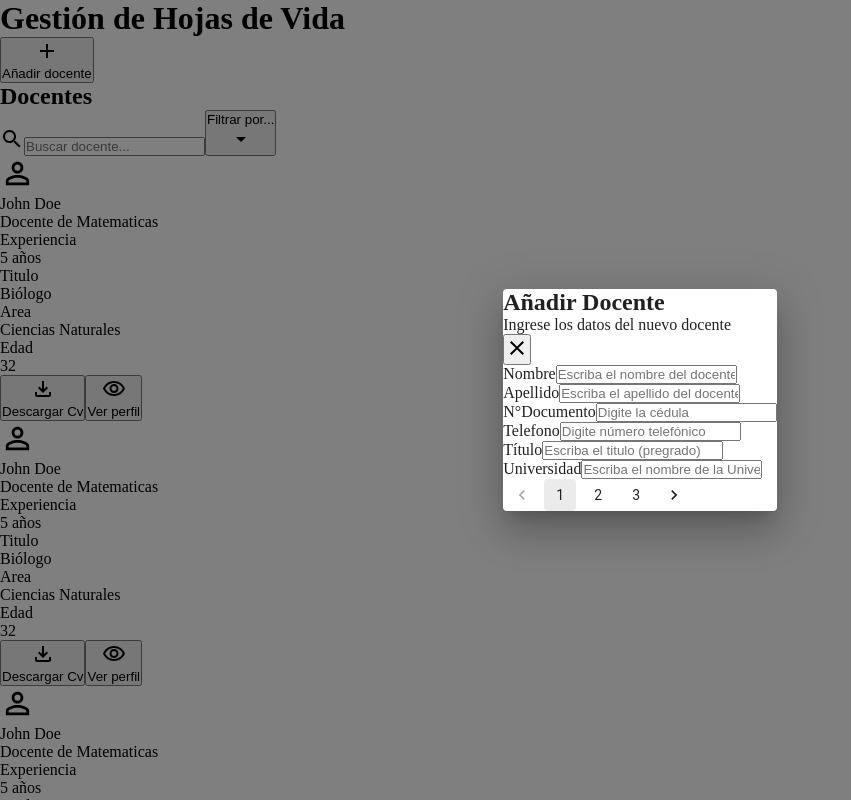
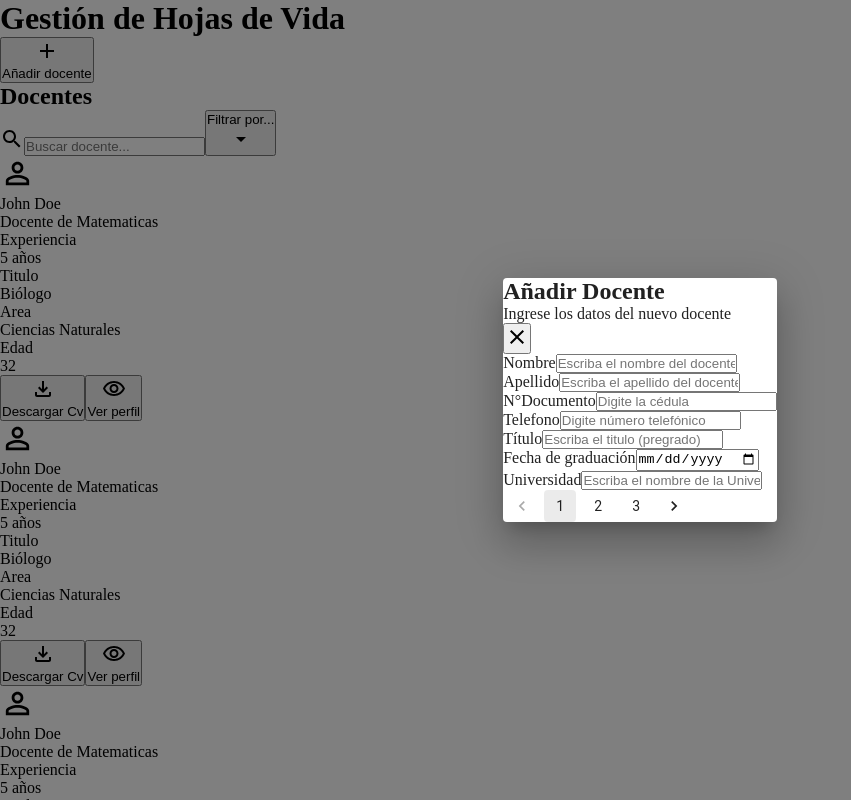
Before and after one commit to hdeza/Teacher-Resume-Data-Management, a React (Vite) app in the folder src/renderer/: page / in a window 1280 px wide. Both pictures are taken after a click on the button "Añadir docente". Shown: the top 800 px of the page, without its empty margins (0-851 px from the left). Built offline with nearby package versions, Linux system fonts and the light colour scheme.

Commit message:
Se añadió ciertos inputs faltantes en el proceso de añadir docente. Y se hizo la conexion de la base de datos.

```diff
--- a/package.json
+++ b/package.json
@@ -23,7 +23,8 @@
     "@emotion/react": "^11.11.4",
     "@emotion/styled": "^11.11.5",
     "@mui/icons-material": "^5.16.4",
-    "@mui/material": "^5.16.4"
+    "@mui/material": "^5.16.4",
+    "@supabase/supabase-js": "^2.45.0"
   },
   "devDependencies": {
     "@electron-toolkit/eslint-config": "^1.0.2",
--- a/src/renderer/src/components/addTeacher/PageOneAdd.tsx
+++ b/src/renderer/src/components/addTeacher/PageOneAdd.tsx
@@ -11,6 +11,8 @@ export default function PageOneAdd({
   setPhone,
   degree,
   setDegree,
+  graduationDate,
+  setGraduationDate,
   university,
   setUniversity
 }: {
@@ -24,6 +26,8 @@ export default function PageOneAdd({
   setPhone: React.Dispatch<React.SetStateAction<string>>
   degree: string
   setDegree: React.Dispatch<React.SetStateAction<string>>
+  graduationDate: string
+  setGraduationDate: React.Dispatch<React.SetStateAction<string>>
   university: string
   setUniversity: React.Dispatch<React.SetStateAction<string>>
 }) {
@@ -81,6 +85,16 @@ export default function PageOneAdd({
           />
         </article>
         <article className="flex flex-col  pt-4 font-medium">
+          <label className="text-lg">Fecha de graduación</label>
+          <input
+            type="date"
+            placeholder="Seleccione una fecha"
+            className="border p-2 bg-gray-100 font-light rounded-md"
+            value={graduationDate}
+            onChange={(e) => setGraduationDate(e.target.value)}
+          />
+        </article>
+        <article className="flex flex-col  pt-4 font-medium">
           <label className="text-lg">Universidad</label>
           <input
             type="text"
--- a/src/renderer/src/components/addTeacher/PageThreeAdd.tsx
+++ b/src/renderer/src/components/addTeacher/PageThreeAdd.tsx
@@ -7,6 +7,7 @@ export default function PageThreeAdd({
   setImportantFacts,
   generalRemarks,
   setGeneralRemarks,
+
   interviewObservations,
   setInterviewObservations,
   cvLink,
@@ -17,6 +18,7 @@ export default function PageThreeAdd({
   importantFacts: string
   setImportantFacts: React.Dispatch<React.SetStateAction<string>>
   generalRemarks: string
+
   setGeneralRemarks: React.Dispatch<React.SetStateAction<string>>
   interviewObservations: string
   setInterviewObservations: React.Dispatch<React.SetStateAction<string>>
@@ -56,6 +58,7 @@ export default function PageThreeAdd({
             onChange={(e) => setGeneralRemarks(e.target.value)}
           ></textarea>
         </article>
+
         <article className="flex flex-col pt-4 font-medium">
           <label className="text-lg">Observaciones de la Entrevista</label>
           <textarea
--- a/src/renderer/src/components/addTeacher/PageTwoAdd.tsx
+++ b/src/renderer/src/components/addTeacher/PageTwoAdd.tsx
@@ -12,7 +12,9 @@ export default function PageTwoAdd({
   receiptDate,
   setReceiptDate,
   typeReceipt,
-  setTypeReceipt
+  setTypeReceipt,
+  interviewDate,
+  setInterviewDate
 }: {
   year: string
   setYear
@@ -26,6 +28,8 @@ export default function PageTwoAdd({
   setReceiptDate: React.Dispatch<React.SetStateAction<string>>
   typeReceipt: string
   setTypeReceipt: React.Dispatch<React.SetStateAction<string>>
+  interviewDate: string
+  setInterviewDate: React.Dispatch<React.SetStateAction<string>>
 }) {
   return (
     <>
@@ -93,6 +97,16 @@ export default function PageTwoAdd({
             <option value="2">Físico</option>
           </select>
         </article>
+        <article className="flex flex-col  pt-4 font-medium">
+          <label className="text-lg">Fecha de entrevista</label>
+          <input
+            type="date"
+            placeholder="Seleccione una fecha"
+            className="border p-2 bg-gray-100 font-light rounded-md"
+            value={interviewDate}
+            onChange={(e) => setInterviewDate(e.target.value)}
+          />
+        </article>
       </section>
     </>
   )
--- a/src/renderer/src/hooks/AddTeacher.tsx
+++ b/src/renderer/src/hooks/AddTeacher.tsx
@@ -19,6 +19,7 @@ export default function AddTeacher() {
   const [dni, setDni] = React.useState('')
   const [phone, setPhone] = React.useState('')
   const [degree, setDegree] = React.useState('')
+  const [graduationDate, setGraduationDate] = React.useState('')
   const [university, setUniversity] = React.useState('')
   const [year, setYear] = React.useState('')
   const [enterprises, setEnterprises] = React.useState('')
@@ -29,6 +30,7 @@ export default function AddTeacher() {
   const [recommendedBy, setRecommendedBy] = React.useState('')
   const [importantFacts, setImportantFacts] = React.useState('')
   const [generalRemarks, setGeneralRemarks] = React.useState('')
+  const [interviewDate, setInterviewDate] = React.useState('')
   const [interviewObservations, setInterviewObservations] = React.useState('')
   const [cvLink, setCVLink] = React.useState('')
 
@@ -61,6 +63,8 @@ export default function AddTeacher() {
             setPhone={setPhone}
             university={university}
             setUniversity={setUniversity}
+            graduationDate={graduationDate}
+            setGraduationDate={setGraduationDate}
           />
         )
       case 2:
@@ -78,6 +82,8 @@ export default function AddTeacher() {
             setYear={setYear}
             typeReceipt={typeReceipt}
             setTypeReceipt={setTypeReceipt}
+            interviewDate={interviewDate}
+            setInterviewDate={setInterviewDate}
           />
         )
       case 3:
```
Also changed, not shown: src/renderer/src/database/supabase.js (added, +8 -0 lines), 2 other files (tests, documents, lock files or other folders).
